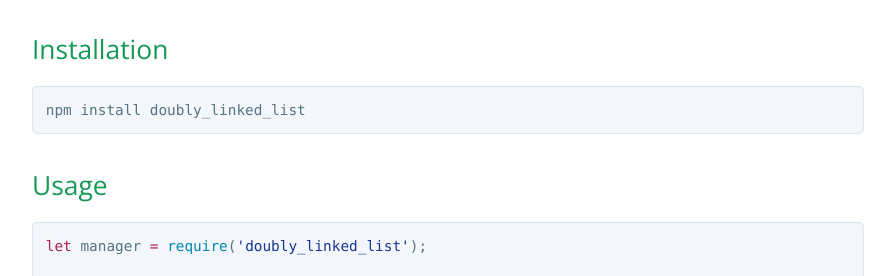
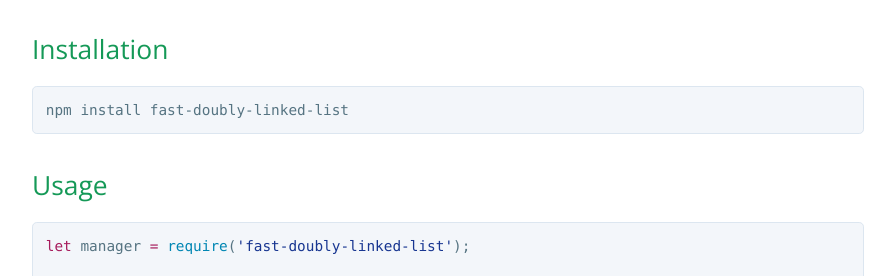
Before and after one commit to touskar/doubly_linked_list, a plain HTML site: page index.html in a window 1280 px wide. Shown: the part 3776-4052 px from the top of the page, without its empty margins (192-1087 px from the left). Drawn offline with nearby package versions, Linux system fonts and the light colour scheme.

```diff
--- a/index.html
+++ b/index.html
@@ -140,14 +140,14 @@
 <h2>
 <a id="installation" class="anchor" href="#installation" aria-hidden="true"><span aria-hidden="true" class="octicon octicon-link"></span></a>Installation</h2>
 
-<pre><code>npm install doubly_linked_list
+<pre><code>npm install fast-doubly-linked-list
 </code></pre>
 
 <h2>
 <a id="usage" class="anchor" href="#usage" aria-hidden="true"><span aria-hidden="true" class="octicon octicon-link"></span></a>Usage</h2>
 
 <div class="highlight highlight-source-js"><pre>
-<span class="pl-k">let</span> manager <span class="pl-k">=</span> <span class="pl-c1">require</span>(<span class="pl-s"><span class="pl-pds">'</span>doubly_linked_list<span class="pl-pds">'</span></span>);
+<span class="pl-k">let</span> manager <span class="pl-k">=</span> <span class="pl-c1">require</span>(<span class="pl-s"><span class="pl-pds">'</span>fast-doubly-linked-list<span class="pl-pds">'</span></span>);
 
 <span class="pl-k">let</span> CDLinkedList <span class="pl-k">=</span> <span class="pl-smi">manager</span>.<span class="pl-smi">CDLinkedList</span>;
 <span class="pl-k">let</span> Cursor <span class="pl-k">=</span> <span class="pl-smi">manager</span>.<span class="pl-smi">Cursor</span>;
```
Also changed, not shown: params.json (+1 -1 lines).
